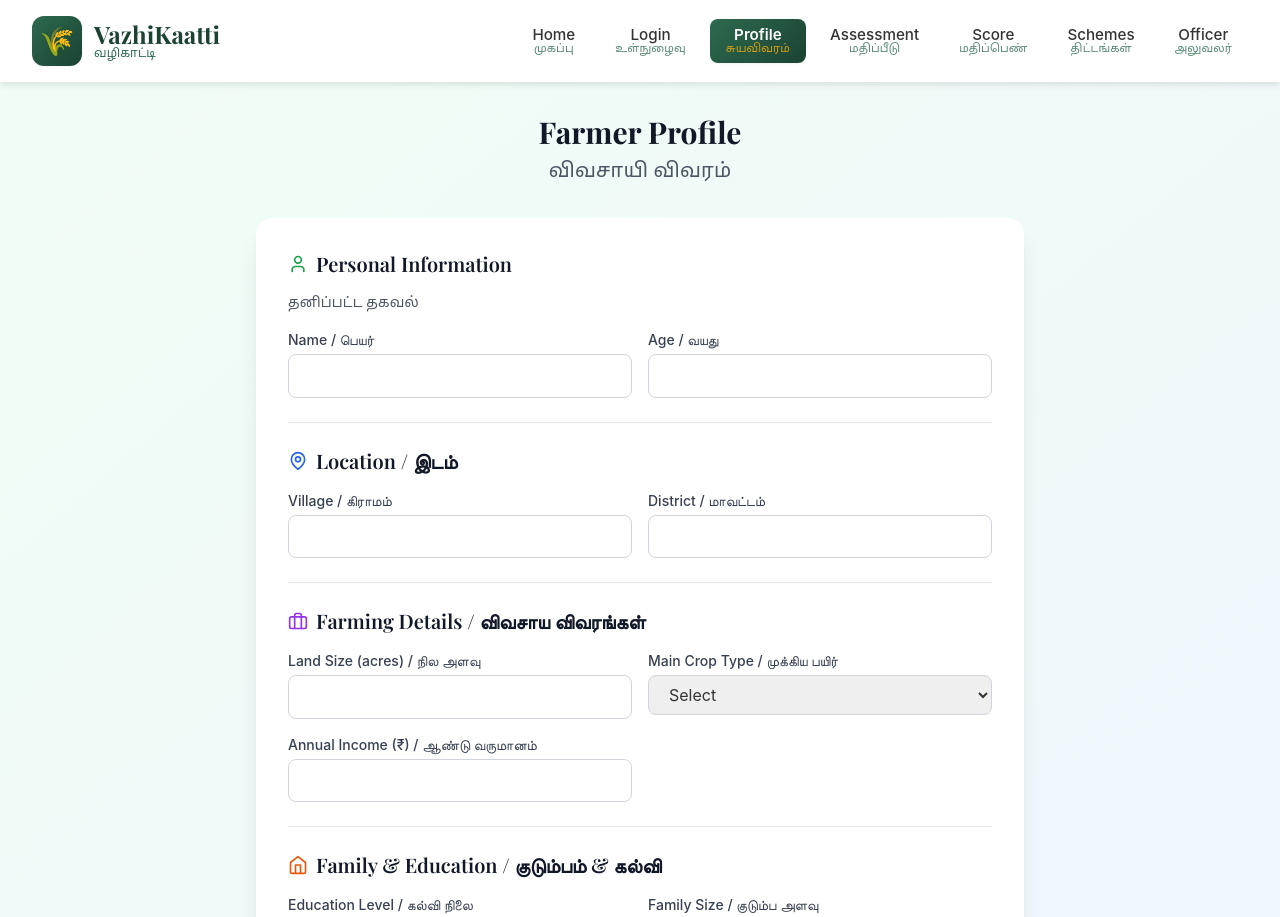
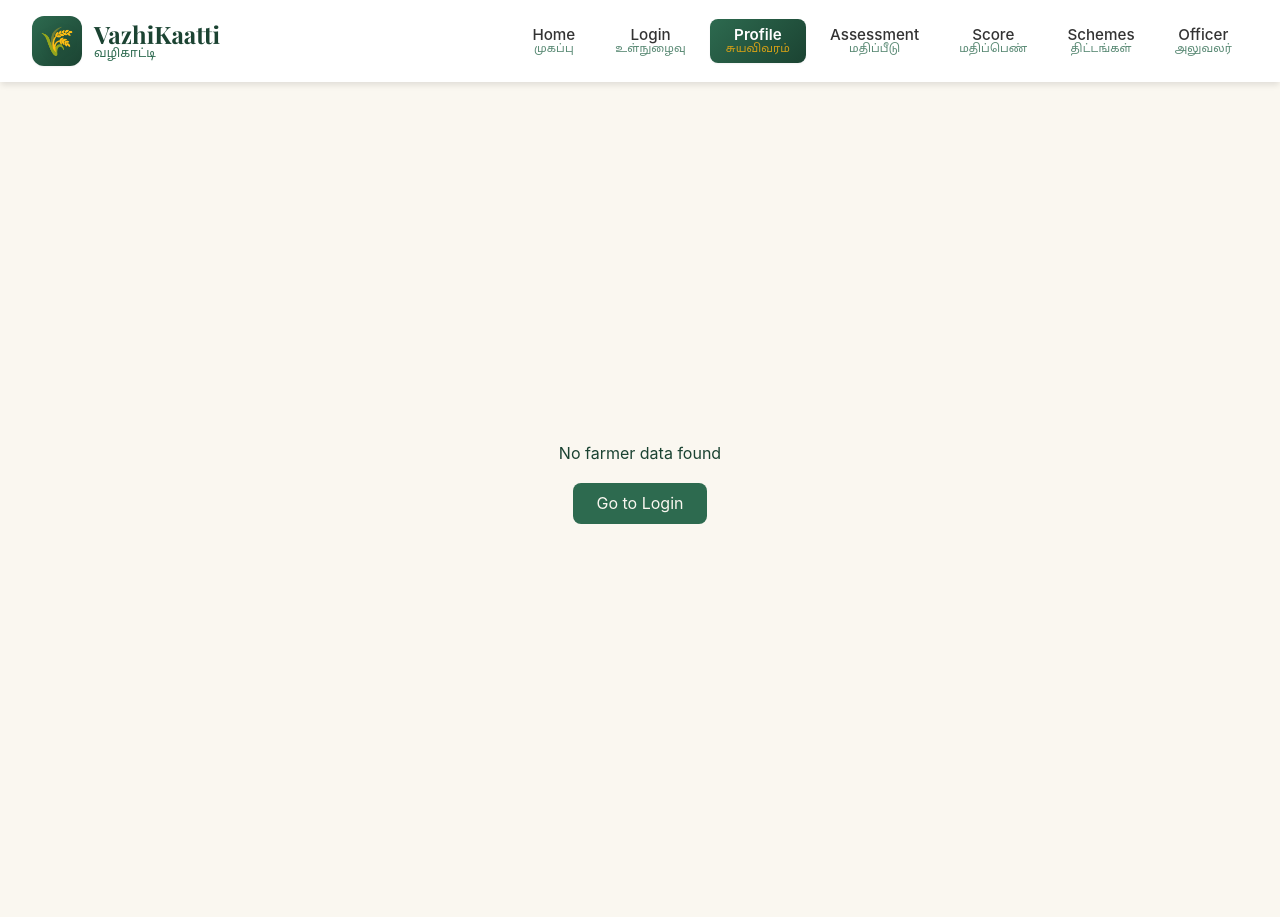
Before and after one commit to ManujanaNagaraj/VazhiKaatti-AI-Credit-Companion-for-Women-Farmers, a React (Create React App) app in the folder frontend/: page /profile in a window 1280 px wide. Shown: the top 917 px of the page. After the commit the page ends 882 px from the top, so only its background shows below. Built offline with nearby package versions, Linux system fonts and the light colour scheme; the HTML template or start-up script is replaced by a standard one.

Commit message:
Add base structure for FarmerProfile with header card

```diff
--- a/frontend/src/pages/FarmerProfile.jsx
+++ b/frontend/src/pages/FarmerProfile.jsx
@@ -1,264 +1,97 @@
 import React, { useState, useEffect } from 'react';
 import { useNavigate } from 'react-router-dom';
-import { User, MapPin, Briefcase, Home, TrendingUp } from 'lucide-react';
-import TamilText from '../components/TamilText';
+import { User } from 'lucide-react';
 import AnimatedPage from '../components/AnimatedPage';
 
 const FarmerProfile = () => {
   const navigate = useNavigate();
-  const [profileData, setProfileData] = useState({
-    name: '',
-    age: '',
-    village: '',
-    district: '',
-    landSize: '',
-    cropType: '',
-    annualIncome: '',
-    educationLevel: '',
-    familySize: ''
-  });
+  const [farmerData, setFarmerData] = useState(null);
+  const [loading, setLoading] = useState(true);
 
   useEffect(() => {
-    const savedData = localStorage.getItem('farmerData');
-    if (savedData) {
-      const parsed = JSON.parse(savedData);
-      setProfileData(prev => ({
-        ...prev,
-        name: parsed.name || '',
-        village: parsed.village || ''
-      }));
+    // Load farmer data from localStorage
+    const storedData = localStorage.getItem('farmerData');
+    if (storedData) {
+      setFarmerData(JSON.parse(storedData));
     }
+    setLoading(false);
   }, []);
 
-  const handleSubmit = (e) => {
-    e.preventDefault();
-    localStorage.setItem('farmerProfile', JSON.stringify(profileData));
-    navigate('/questions');
-  };
+  if (loading) {
+    return (
+      <AnimatedPage>
+        <div className="min-h-screen flex items-center justify-center" style={{ backgroundColor: '#FAF7F0' }}>
+          <p style={{ color: '#1B4332' }}>Loading...</p>
+        </div>
+      </AnimatedPage>
+    );
+  }
 
-  const handleChange = (e) => {
-    setProfileData({
-      ...profileData,
-      [e.target.name]: e.target.value
-    });
-  };
+  if (!farmerData) {
+    return (
+      <AnimatedPage>
+        <div className="min-h-screen flex items-center justify-center" style={{ backgroundColor: '#FAF7F0' }}>
+          <div className="text-center">
+            <p className="mb-4" style={{ color: '#1B4332' }}>No farmer data found</p>
+            <button
+              onClick={() => navigate('/login')}
+              className="px-6 py-2 rounded-lg"
+              style={{ backgroundColor: '#2D6A4F', color: '#FAF7F0' }}
+            >
+              Go to Login
+            </button>
+          </div>
+        </div>
+      </AnimatedPage>
+    );
+  }
 
   return (
     <AnimatedPage>
-      <div className="min-h-screen bg-gradient-to-br from-green-50 to-blue-50 py-8 px-4">
-      <div className="max-w-3xl mx-auto">
-        {/* Header */}
-        <div className="text-center mb-8">
-          <h1 className="text-3xl font-bold text-gray-900 mb-2">Farmer Profile</h1>
-          <TamilText text="விவசாயி விவரம்" className="text-xl text-gray-600" />
-        </div>
+      <div className="min-h-screen py-8 px-4" style={{ backgroundColor: '#FAF7F0' }}>
+        <div className="max-w-4xl mx-auto">
+          {/* Page Title */}
+          <h1 className="text-3xl font-bold mb-8 text-center" style={{ color: '#1B4332' }}>
+            Farmer Profile
+          </h1>
 
-        {/* Profile Form */}
-        <div className="bg-white rounded-2xl shadow-xl p-8">
-          <form onSubmit={handleSubmit} className="space-y-6">
-            {/* Personal Information */}
-            <div className="border-b pb-6">
-              <h2 className="text-xl font-semibold text-gray-900 mb-4 flex items-center">
-                <User className="h-5 w-5 mr-2 text-green-600" />
-                Personal Information
+          {/* Profile Header Card */}
+          <div className="bg-white rounded-xl shadow-lg p-8 mb-6">
+            <div className="flex flex-col items-center">
+              {/* Photo Placeholder Circle */}
+              <div
+                className="w-32 h-32 rounded-full flex items-center justify-center mb-4"
+                style={{ backgroundColor: '#2D6A4F' }}
+              >
+                <User className="h-16 w-16" style={{ color: '#FAF7F0' }} />
+              </div>
+
+              {/* Name */}
+              <h2 className="text-2xl font-bold mb-2" style={{ color: '#1B4332' }}>
+                {farmerData.name || 'Farmer Name'}
               </h2>
-              <TamilText text="தனிப்பட்ட தகவல்" className="text-sm text-gray-600 mb-4" />
 
-              <div className="grid md:grid-cols-2 gap-4">
-                <div>
-                  <label className="block text-sm font-medium text-gray-700 mb-1">
-                    Name / பெயர்
-                  </label>
-                  <input
-                    type="text"
-                    name="name"
-                    value={profileData.name}
-                    onChange={handleChange}
-                    className="w-full px-4 py-2 border border-gray-300 rounded-lg focus:ring-2 focus:ring-green-500"
-                    required
-                  />
-                </div>
-
-                <div>
-                  <label className="block text-sm font-medium text-gray-700 mb-1">
-                    Age / வயது
-                  </label>
-                  <input
-                    type="number"
-                    name="age"
-                    value={profileData.age}
-                    onChange={handleChange}
-                    className="w-full px-4 py-2 border border-gray-300 rounded-lg focus:ring-2 focus:ring-green-500"
-                    required
-                    min="18"
-                  />
-                </div>
+              {/* Age, Village, District */}
+              <div className="text-center">
+                <p className="text-lg mb-1" style={{ color: '#6B4226' }}>
+                  Age: {farmerData.age || 'N/A'} years
+                </p>
+                <p className="text-lg mb-1" style={{ color: '#6B4226' }}>
+                  Village: {farmerData.village || 'N/A'}
+                </p>
+                <p className="text-lg" style={{ color: '#6B4226' }}>
+                  District: {farmerData.district || 'N/A'}
+                </p>
               </div>
             </div>
+          </div>
 
-            {/* Location */}
-            <div className="border-b pb-6">
-              <h2 className="text-xl font-semibold text-gray-900 mb-4 flex items-center">
-                <MapPin className="h-5 w-5 mr-2 text-blue-600" />
-                Location / இடம்
-              </h2>
-
-              <div className="grid md:grid-cols-2 gap-4">
-                <div>
-                  <label className="block text-sm font-medium text-gray-700 mb-1">
-                    Village / கிராமம்
-                  </label>
-                  <input
-                    type="text"
-                    name="village"
-                    value={profileData.village}
-                    onChange={handleChange}
-                    className="w-full px-4 py-2 border border-gray-300 rounded-lg focus:ring-2 focus:ring-green-500"
-                    required
-                  />
-                </div>
-
-                <div>
-                  <label className="block text-sm font-medium text-gray-700 mb-1">
-                    District / மாவட்டம்
-                  </label>
-                  <input
-                    type="text"
-                    name="district"
-                    value={profileData.district}
-                    onChange={handleChange}
-                    className="w-full px-4 py-2 border border-gray-300 rounded-lg focus:ring-2 focus:ring-green-500"
-                    required
-                  />
-                </div>
-              </div>
-            </div>
-
-            {/* Farming Details */}
-            <div className="border-b pb-6">
-              <h2 className="text-xl font-semibold text-gray-900 mb-4 flex items-center">
-                <Briefcase className="h-5 w-5 mr-2 text-purple-600" />
-                Farming Details / விவசாய விவரங்கள்
-              </h2>
-
-              <div className="grid md:grid-cols-2 gap-4">
-                <div>
-                  <label className="block text-sm font-medium text-gray-700 mb-1">
-                    Land Size (acres) / நில அளவு
-                  </label>
-                  <input
-                    type="number"
-                    name="landSize"
-                    value={profileData.landSize}
-                    onChange={handleChange}
-                    className="w-full px-4 py-2 border border-gray-300 rounded-lg focus:ring-2 focus:ring-green-500"
-                    required
-                    step="0.1"
-                    min="0"
-                  />
-                </div>
-
-                <div>
-                  <label className="block text-sm font-medium text-gray-700 mb-1">
-                    Main Crop Type / முக்கிய பயிர்
-                  </label>
-                  <select
-                    name="cropType"
-                    value={profileData.cropType}
-                    onChange={handleChange}
-                    className="w-full px-4 py-2 border border-gray-300 rounded-lg focus:ring-2 focus:ring-green-500"
-                    required
-                  >
-                    <option value="">Select</option>
-                    <option value="rice">Rice / நெல்</option>
-                    <option value="wheat">Wheat / கோதுமை</option>
-                    <option value="cotton">Cotton / பருத்தி</option>
-                    <option value="sugarcane">Sugarcane / கரும்பு</option>
-                    <option value="vegetables">Vegetables / காய்கறிகள்</option>
-                    <option value="millets">Millets / சிறுதானியங்கள்</option>
-                  </select>
-                </div>
-
-                <div>
-                  <label className="block text-sm font-medium text-gray-700 mb-1">
-                    Annual Income (₹) / ஆண்டு வருமானம்
-                  </label>
-                  <input
-                    type="number"
-                    name="annualIncome"
-                    value={profileData.annualIncome}
-                    onChange={handleChange}
-                    className="w-full px-4 py-2 border border-gray-300 rounded-lg focus:ring-2 focus:ring-green-500"
-                    required
-                    min="0"
-                  />
-                </div>
-              </div>
-            </div>
-
-            {/* Family & Education */}
-            <div>
-              <h2 className="text-xl font-semibold text-gray-900 mb-4 flex items-center">
-                <Home className="h-5 w-5 mr-2 text-orange-600" />
-                Family & Education / குடும்பம் & கல்வி
-              </h2>
-
-              <div className="grid md:grid-cols-2 gap-4">
-                <div>
-                  <label className="block text-sm font-medium text-gray-700 mb-1">
-                    Education Level / கல்வி நிலை
-                  </label>
-                  <select
-                    name="educationLevel"
-                    value={profileData.educationLevel}
-                    onChange={handleChange}
-                    className="w-full px-4 py-2 border border-gray-300 rounded-lg focus:ring-2 focus:ring-green-500"
-                    required
-                  >
-                    <option value="">Select</option>
-                    <option value="none">No Formal Education</option>
-                    <option value="primary">Primary School</option>
-                    <option value="middle">Middle School</option>
-                    <option value="high_school">High School</option>
-                    <option value="college">College</option>
-                  </select>
-                </div>
-
-                <div>
-                  <label className="block text-sm font-medium text-gray-700 mb-1">
-                    Family Size / குடும்ப அளவு
-                  </label>
-                  <input
-                    type="number"
-                    name="familySize"
-                    value={profileData.familySize}
-                    onChange={handleChange}
-                    className="w-full px-4 py-2 border border-gray-300 rounded-lg focus:ring-2 focus:ring-green-500"
-                    required
-                    min="1"
-                  />
-                </div>
-              </div>
-            </div>
-
-            {/* Submit Button */}
-            <div className="pt-6">
-              <button
-                type="submit"
-                className="w-full bg-green-600 hover:bg-green-700 text-white font-semibold py-3 rounded-lg shadow-lg flex items-center justify-center space-x-2 transform hover:scale-105 transition-all"
-              >
-                <span>Continue to Assessment</span>
-                <TrendingUp className="h-5 w-5" />
-              </button>
-              <TamilText
-                text="மதிப்பீட்டிற்கு தொடரவும்"
-                className="text-center text-sm text-gray-600 mt-2"
-              />
-            </div>
-          </form>
+          {/* Placeholder for info cards */}
+          <div className="text-center" style={{ color: '#6B4226' }}>
+            More information cards coming soon...
+          </div>
         </div>
       </div>
-    </div>
     </AnimatedPage>
   );
 };
```
